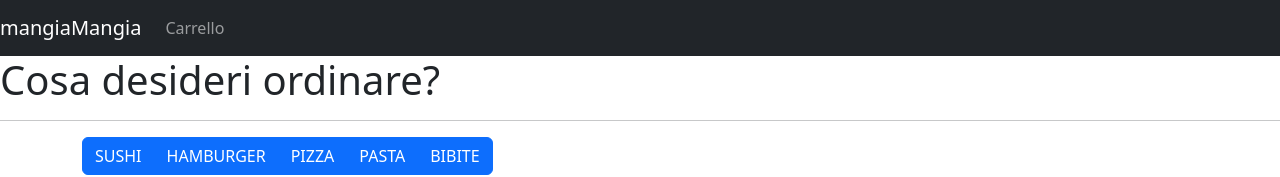
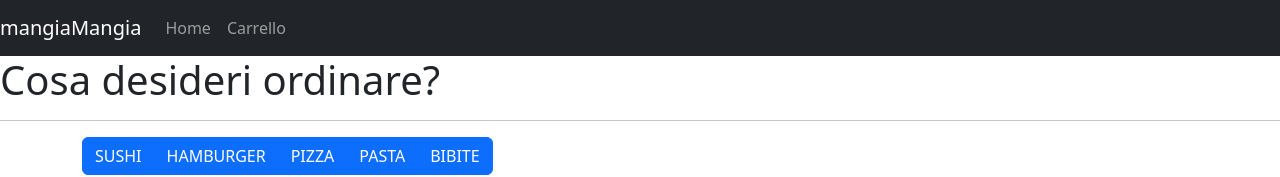
Before and after one commit to Rizaaal/mangiaMangia, a React (Create React App) app: page / in a window 1280 px wide. Shown: the top 177 px of the page. Built offline with nearby package versions, Linux system fonts and the light colour scheme.

Commit message:
feat: added link to cart and refined bootstrap

```diff
--- a/src/Components/Navbar.js
+++ b/src/Components/Navbar.js
@@ -1,33 +1,49 @@
+import { useContext } from 'react';
+import { Context } from '../Context';
+
 function Navbar() {
+  const { setPage } = useContext(Context);
+
   return (
-    <nav class="navbar navbar-expand-lg navbar-dark bg-dark">
+    <nav class="navbar navbar-expand-sm navbar-dark bg-dark">
       <a class="navbar-brand" href="#">
         mangiaMangia
       </a>
       <button
         class="navbar-toggler"
         type="button"
-        data-toggle="collapse"
-        data-target="#navbarNavDropdown"
-        aria-controls="navbarNavDropdown"
+        data-bs-toggle="collapse"
+        data-bs-target="#navbarNav"
+        aria-controls="navbarNav"
         aria-expanded="false"
         aria-label="Toggle navigation"
       >
         <span class="navbar-toggler-icon"></span>
       </button>
-      <div class="collapse navbar-collapse" id="navbarNavDropdown">
+      <div class="collapse navbar-collapse" id="navbarNav">
         <ul class="navbar-nav">
           <li class="nav-item active">
-            <a class="nav-link" href="#">
+            <a
+              class="nav-link"
+              href="#"
+              onClick={() => {
+                setPage('home');
+              }}
+            >
+              Home
+            </a>
+          </li>
+          <li class="nav-item">
+            <a
+              class="nav-link"
+              href="#"
+              onClick={() => {
+                setPage('carrello');
+              }}
+            >
               Carrello
             </a>
           </li>
-          {/* <li class="nav-item">
-          <a class="nav-link" href="#">Features</a>
-        </li>
-        <li class="nav-item">
-          <a class="nav-link" href="#">Pricing</a>
-        </li> */}
         </ul>
       </div>
     </nav>
```
